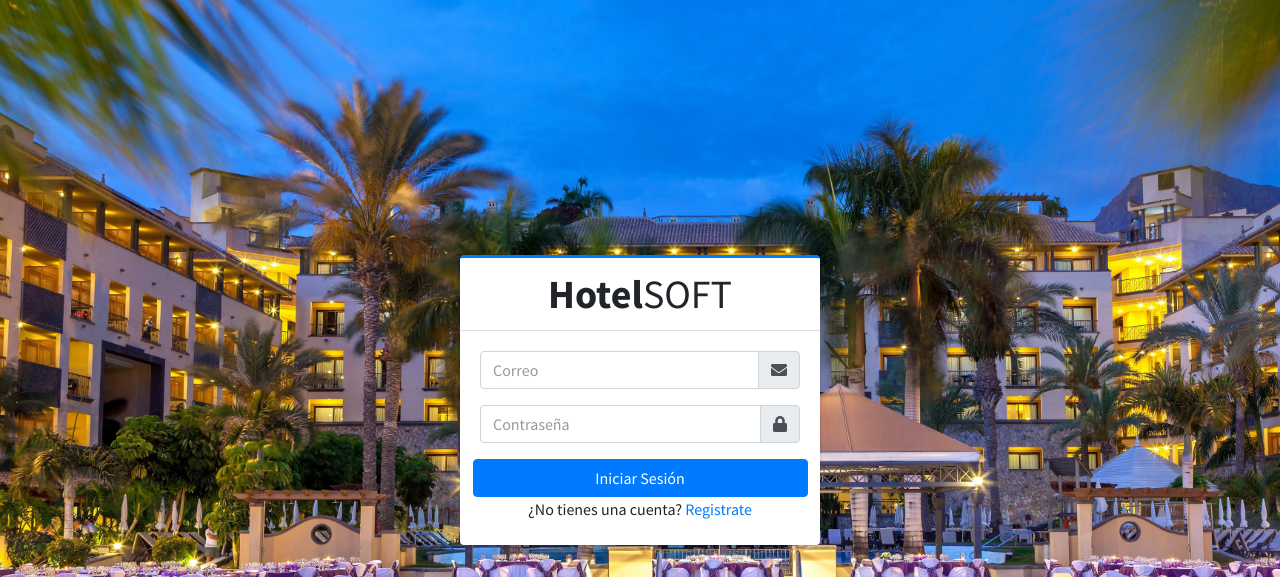
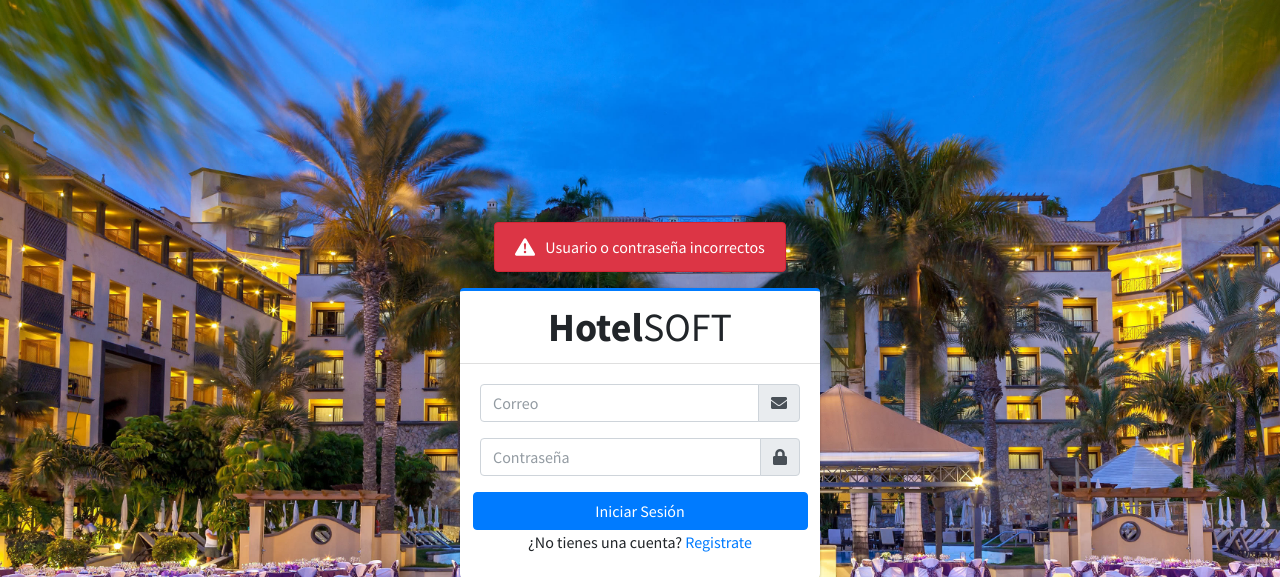
Before and after one commit to Sebalfonsos/hotelsoft.profekadi.com, a PHP site: page /login.php in a window 1280 px wide. Shown: the top 577 px of the page. Run offline with PHP 8.4, Linux system fonts and the light colour scheme; some libraries are stand-ins or nearby versions.

Commit message:
NuevaAlerta

```diff
--- a/consultasdb/loginUsuario.php
+++ b/consultasdb/loginUsuario.php
@@ -1,5 +1,7 @@
 <?php
-if($_SERVER["REQUEST_METHOD"] == "POST"){
+
+$datos = isset($_POST["Correo"]) && isset($_POST["Contrasena"]);
+if($datos){
   $correoelectronico =  $_POST["Correo"];
   $password = $_POST["Contrasena"];
 
@@ -10,7 +12,8 @@ if($_SERVER["REQUEST_METHOD"] == "POST"){
   $stmt->bind_param("s", $correoelectronico);
   $stmt->execute();
   $result = $stmt->get_result();
-
+  $stmt->close();
+  $conn->close();
   if($result->num_rows > 0){
 
   }
--- a/login.php
+++ b/login.php
@@ -30,6 +30,9 @@ require 'consultasdb/loginUsuario.php';
       <path
         d="M16 8A8 8 0 1 1 0 8a8 8 0 0 1 16 0zm-3.97-3.03a.75.75 0 0 0-1.08.022L7.477 9.417 5.384 7.323a.75.75 0 0 0-1.06 1.06L6.97 11.03a.75.75 0 0 0 1.079-.02l3.992-4.99a.75.75 0 0 0-.01-1.05z" />
     </symbol>
+    <symbol id="exclamation-triangle-fill" viewBox="0 0 16 16">
+    <path d="M8.982 1.566a1.13 1.13 0 0 0-1.96 0L.165 13.233c-.457.778.091 1.767.98 1.767h13.713c.889 0 1.438-.99.98-1.767L8.982 1.566zM8 5c.535 0 .954.462.9.995l-.35 3.507a.552.552 0 0 1-1.1 0L7.1 5.995A.905.905 0 0 1 8 5zm.002 6a1 1 0 1 1 0 2 1 1 0 0 1 0-2z"/>
+  </symbol>
 
   </svg>
   <?php
@@ -46,7 +49,7 @@ require 'consultasdb/loginUsuario.php';
         <use xlink:href="#check-circle-fill" fill="white" />
       </svg>
       <div style="padding-left: 10px;">
-        Usuario creado con exito.
+        Usuario creado con exito
       </div>
     </div>';
 
@@ -57,6 +60,14 @@ require 'consultasdb/loginUsuario.php';
 
 
   ?>
+
+<div class="alert alert-danger d-flex align-items-center" role="alert">
+  <svg class="bi flex-shrink-0 me-2" role="img" aria-label="Warning:" style="width: 20px; height: 20px;"
+      ><use xlink:href="#exclamation-triangle-fill" fill="white"/></svg>
+  <div style="padding-left: 10px; ">
+    Usuario o contraseña incorrectos
+  </div>
+</div>
 
 
   <div class="login-box">
```
